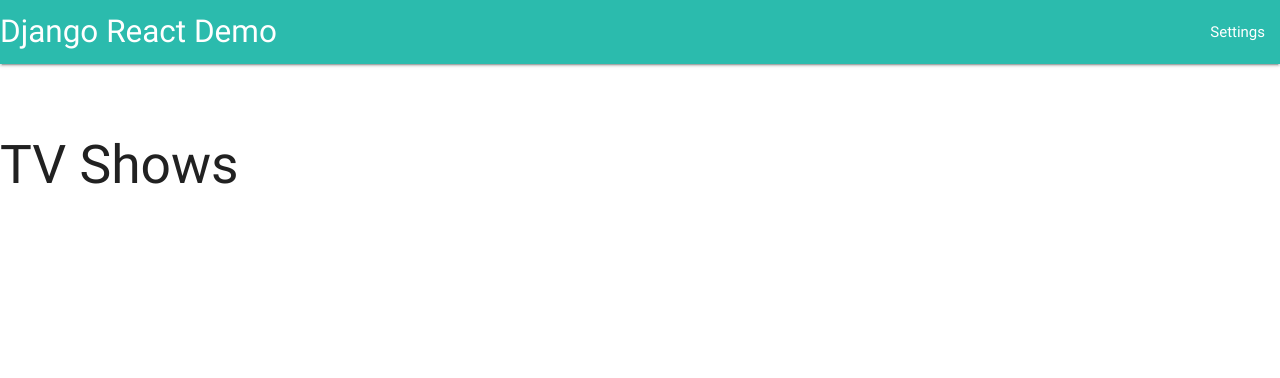
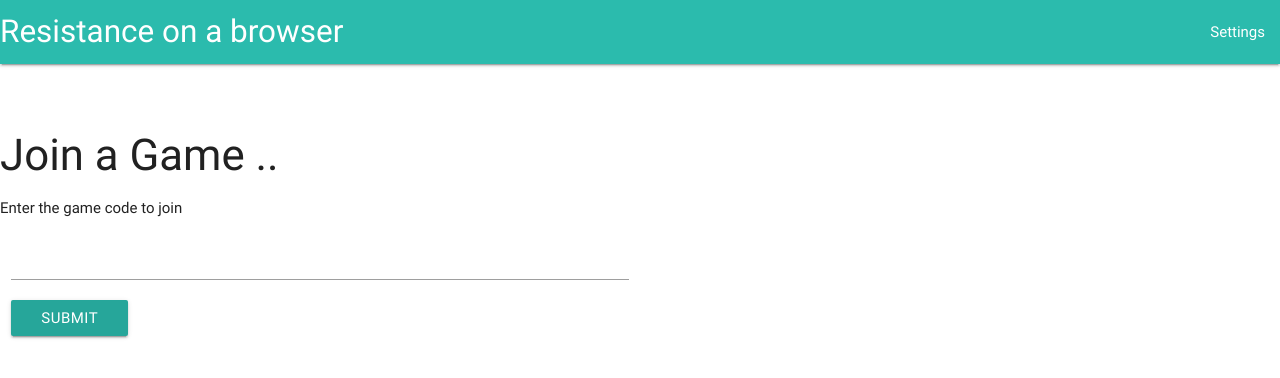
Before and after one commit to Jimmycheong/Browser_game, a Django app: page / in a window 1280 px wide. Shown: the top 378 px of the page. Run offline with Django 3.2, Linux system fonts and the light colour scheme; data that the repository does not hold is empty; some libraries are stand-ins or nearby versions.

Commit message:
Added basic components for login and game lobby

```diff
--- /dev/null
+++ b/django_react/static/js/components/GameLobby.js
@@ -0,0 +1,61 @@
+class GameLobby extends React.Component {
+	constructor(){
+		super()
+
+		this.state = {
+			ready: false
+		}
+
+		this.toggleReady = this.toggleReady.bind(this)
+	}
+
+	toggleReady(){
+		this.setState({ready: !this.state.ready})
+	}
+
+	render(){
+
+		var readyButton = null
+		if (!this.state.ready) {
+			readyButton = <button className="btn" onClick={this.toggleReady}>Ready!</button>
+		} else {
+			readyButton = <button className="btn grey" onClick={this.toggleReady}>Not ready yet</button>
+		}
+
+		return (
+			<div>
+				<p>This is the Game lobby where places can join</p>
+
+				<div className="row">
+					<div className="col s4">
+						<table className="bordered">
+		        <thead>
+		          <tr>
+		              <th>Name</th>
+		          </tr>
+		        </thead>
+
+		        <tbody>
+		          <tr>
+		            <td>Alvin</td>
+		          </tr>
+		          <tr>
+		            <td>Alan</td>
+		          </tr>
+		          <tr>
+		            <td>Jonathan</td>
+		          </tr>
+		        </tbody>
+		      </table>
+					</div>
+
+				<div className="col s8">
+					{readyButton}
+				</div>
+			</div>
+
+			</div>
+		)
+	}
+
+}
--- /dev/null
+++ b/django_react/static/js/components/Lobby.js
@@ -0,0 +1,31 @@
+class Lobby extends React.Component {
+
+	constructor(props){
+		super(props)
+		this.state = []
+
+		this.joinGame = this.joinGame.bind(this)
+	}
+
+	joinGame(){
+		console.log("Sending HTTP request to join game")
+		console.log("Joined game successfully")
+		this.props.joinGame()
+	}
+
+	render(){
+		return(
+			<div>
+				<h3>Join a Game .. </h3>
+				<p>Enter the game code to join</p>
+				<div className="row">
+					<div className="col s6">
+					<input className="input-field" type="text"/>
+					<input className="class=waves-effect waves-light btn" type="submit" onClick={this.joinGame}/>
+					</div>
+				</div>
+			</div>
+		)
+	}
+
+}
--- /dev/null
+++ b/django_react/static/js/components/Main.js
@@ -0,0 +1,36 @@
+class Component extends React.Component {
+
+    constructor (){
+        super()
+        this.state = {
+            joined_game : false,
+        }
+        this.joinGame = this.joinGame.bind(this)
+    }
+
+    joinGame(){
+        // console.log("Joined game")
+        this.setState({joined_game:true})
+    }
+
+    render() {
+
+        var screen = null
+
+        if (! this.state.joined_game) {
+            screen = <Lobby joinGame={this.joinGame} />
+        } else {
+            screen = <GameLobby />
+        }
+
+        return (
+            <div>{screen}</div>
+
+        )
+    }
+}
+
+ReactDOM.render(
+    <Component />,
+    document.getElementById('component')
+)
--- a/django_react/templates/app/index.html
+++ b/django_react/templates/app/index.html
@@ -2,15 +2,18 @@
 {% load static %}
 
 {% block head %}
-<title>Django-React Home</title>
+<title>Browser-based Resistance</title>
 {% endblock %}
 
 {% block body %}
-<h2>TV Shows</h2>
-
 <!-- <img src="{% static 'mr_robot.jpg' %}"/> -->
 
 <div id="component"></div>
 
-<script type="text/babel" src="{% static 'js/index.js' %}"></script>
+<!-- <script type="text/babel" src="{% static 'js/index.js' %}"></script> -->
+
+<script type="text/babel" src="{% static 'js/components/GameLobby.js' %}"></script>
+<script type="text/babel" src="{% static 'js/components/Lobby.js' %}"></script>
+<script type="text/babel" src="{% static 'js/components/Main.js' %}"></script>
+
 {% endblock %}
--- a/django_react/templates/base.html
+++ b/django_react/templates/base.html
@@ -13,7 +13,7 @@
     <!-- Compiled and minified JavaScript -->
     <script src="https://cdnjs.cloudflare.com/ajax/libs/materialize/0.100.2/js/materialize.min.js"></script>
     {% block head %}
-    <title>Django - React</title>
+    <title>Resistance on a browser</title>
     {% endblock %}
 </head>
 <body>
@@ -21,7 +21,7 @@
 <!-- Navbar -->
      <nav>
         <div class="nav-wrapper" style="background-color:#2bbbad">
-          <a href="#" class="brand-logo">Django React Demo</a>
+          <a href="#" class="brand-logo">Resistance on a browser</a>
           <ul id="nav-mobile" class="right hide-on-med-and-down">
             <li><a href="#">Settings</a></li>
           </ul>
```
